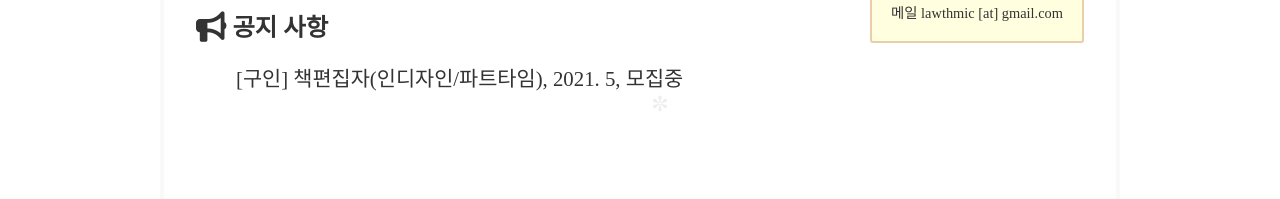
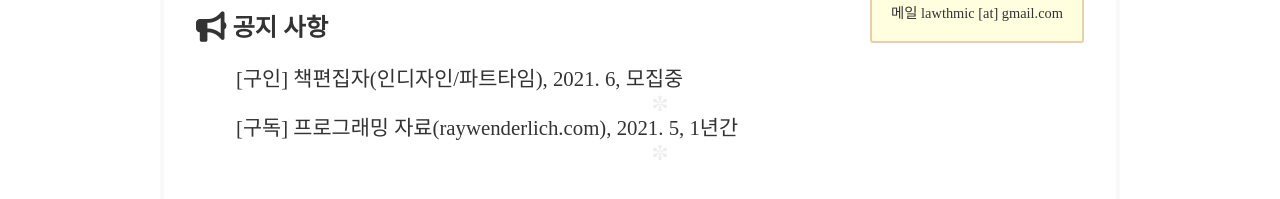
Before and after one commit to lawthmic/lawthmic_home, a React (Create React App) app: page /#/ in a window 1280 px wide. Shown: the part 737-936 px from the top of the page. Built offline with nearby package versions, Linux system fonts and the light colour scheme.

Commit message:
raywnderlich

```diff
--- a/src/components/News.js
+++ b/src/components/News.js
@@ -5,8 +5,15 @@ const lawthmic_news = [
         id: 1,
         name: '[구인]',
         title: '책편집자(인디자인/파트타임)',
+        year: '2021. 6',
+        status: '모집중'
+    },
+    {
+        id: 2,
+        name: '[구독]',
+        title: '프로그래밍 자료(raywenderlich.com)',
         year: '2021. 5',
-        status: '모집중'
+        status: '1년간'
     }
 
 ]
```
